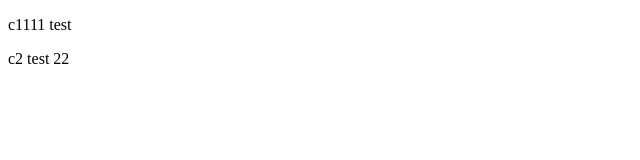
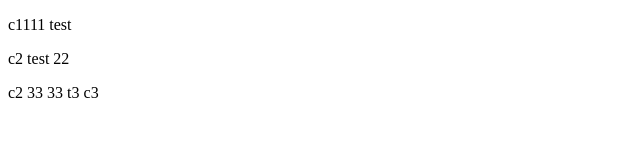
Before and after one commit to alfo0924/C1111, a plain HTML site: page index.html in a window 1280 px wide. Shown: the whole page, without its empty margins (0-640 px from the left). Drawn offline with Linux system fonts and the light colour scheme.

Commit message:
c3
c3 t3 added

```diff
--- a/index.html
+++ b/index.html
@@ -10,6 +10,7 @@
 
 <p>  c1111 test  </p>
 <p>  c2 test 22   </p>
+<p> c2 33 33 t3 c3 <p>
 
 </body>
 </html>
```
